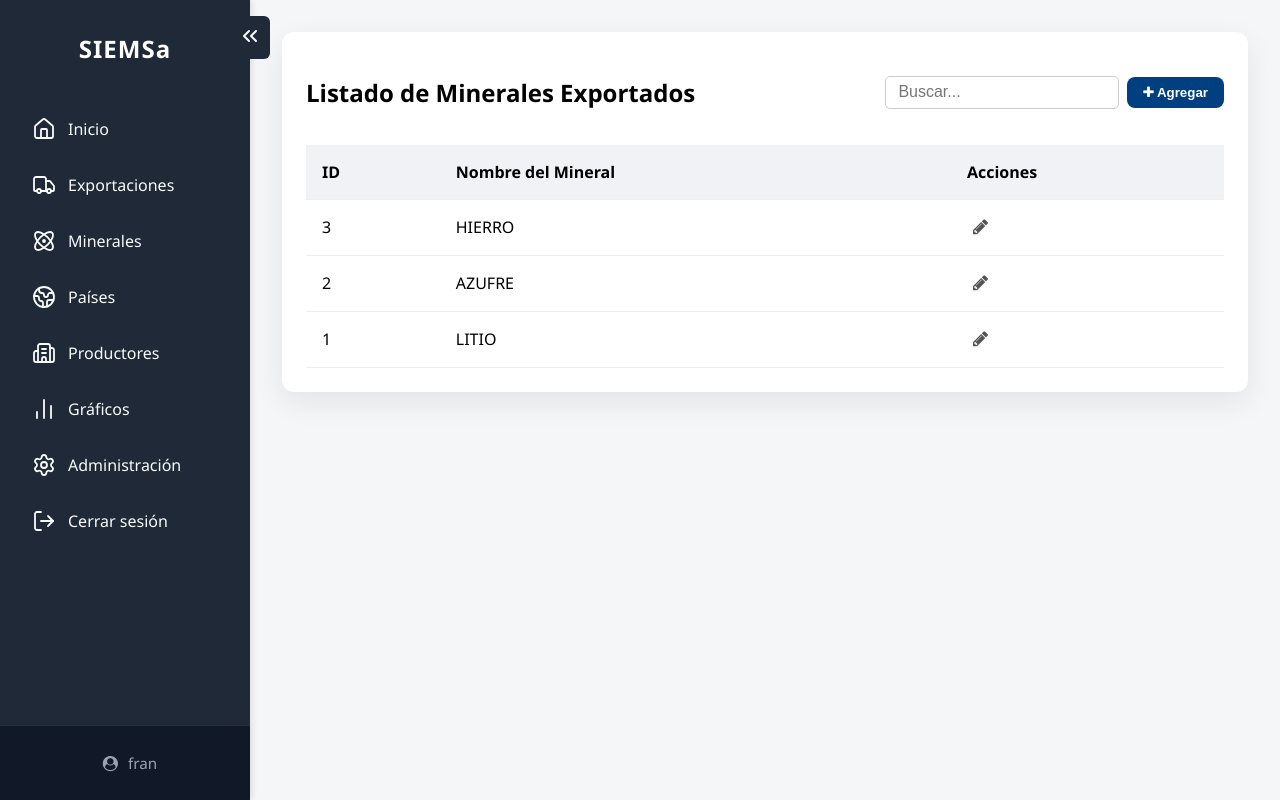
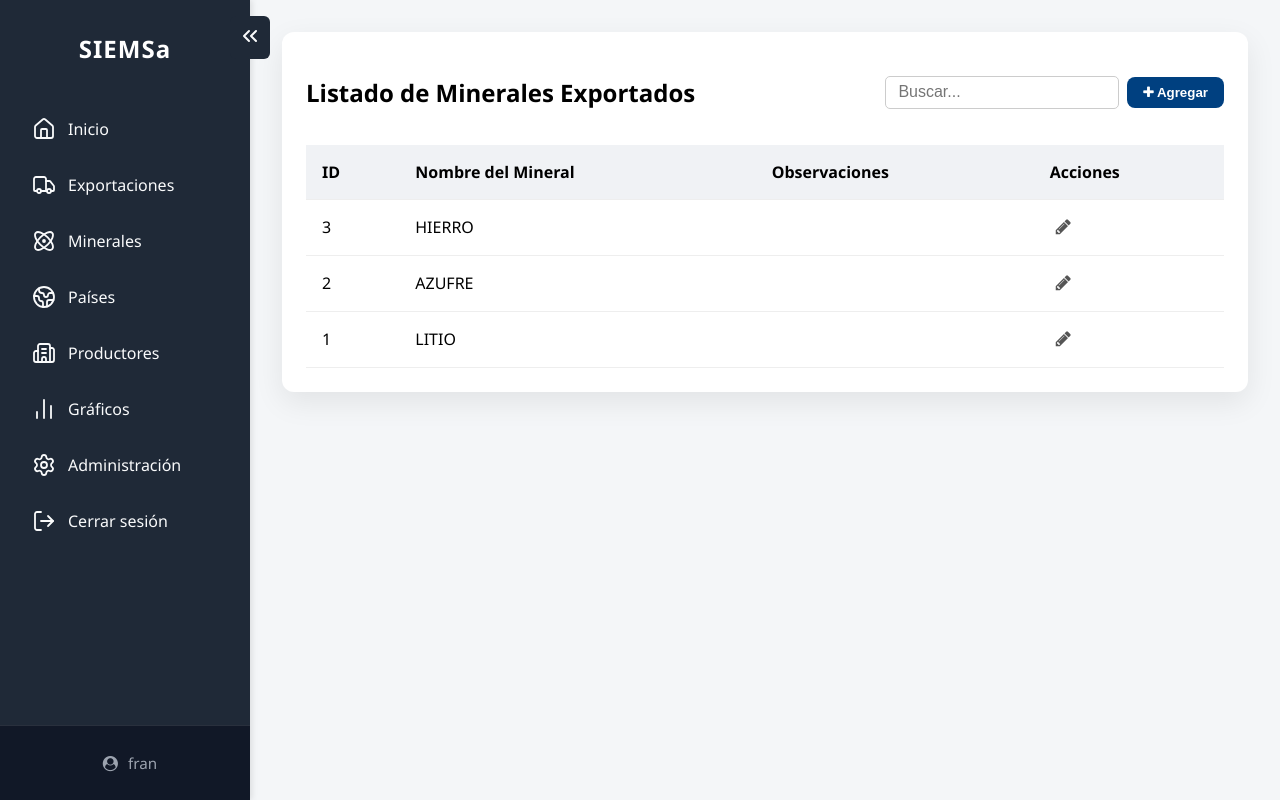
Before and after one commit to fran17sk/SIEMSa, a Django app: page /minerales/ in a window 1280 px wide. Run offline with Django 5.2, Linux system fonts and the light colour scheme; a user stored in the database is signed in; data comes from the database, SQL or seed files in the repository; parts of the project's set-up code (start-up, migrations or seed data) failed here and were passed over; some libraries are stand-ins or nearby versions.

Commit message:
correccion de errores

```diff
--- a/app/models.py
+++ b/app/models.py
@@ -3,6 +3,7 @@ from django.db import models
 class Mineral(models.Model):
     id_min = models.AutoField(primary_key=True,unique=True)
     nom_min = models.CharField(max_length=255,default='')
+    coment_min = models.CharField(max_length=255,default='',blank=True,null=True)
 
 
 
--- a/app/templates/minerales.html
+++ b/app/templates/minerales.html
@@ -314,6 +314,7 @@
           <tr>
             <th>ID</th>
             <th>Nombre del Mineral</th>
+            <th>Observaciones</th>
             <th>Acciones</th>
           </tr>
         </thead>
@@ -322,6 +323,7 @@
           <tr>
             <td>{{ mineral.id_min }}</td>
             <td>{{ mineral.nom_min }}</td>
+            <td>{{ mineral.coment_min }}</td>
             <td class="actions">
               <button onclick="abrirModalEditar({{ mineral.id_min }}, '{{ mineral.nom_min }}')"><i class="fa fa-pencil"></i></button>
             </td>
--- a/app/templates/new_exportacion.html
+++ b/app/templates/new_exportacion.html
@@ -522,7 +522,7 @@
       <select id="mineral" name="mineral">
         <option value="">Seleccionar</option>
         {% for mineral in minerales %}
-        <option value="{{ mineral.id_min }}">{{ mineral.nom_min }}</option>
+        <option value="{{ mineral.id_min }}">{{ mineral.nom_min }} | {{mineral.coment_min}}</option>
         {% endfor %}
       </select>
     </div>
```
Also changed, not shown: app/migrations/0004_mineral_coment_min_and_more.py (added).
